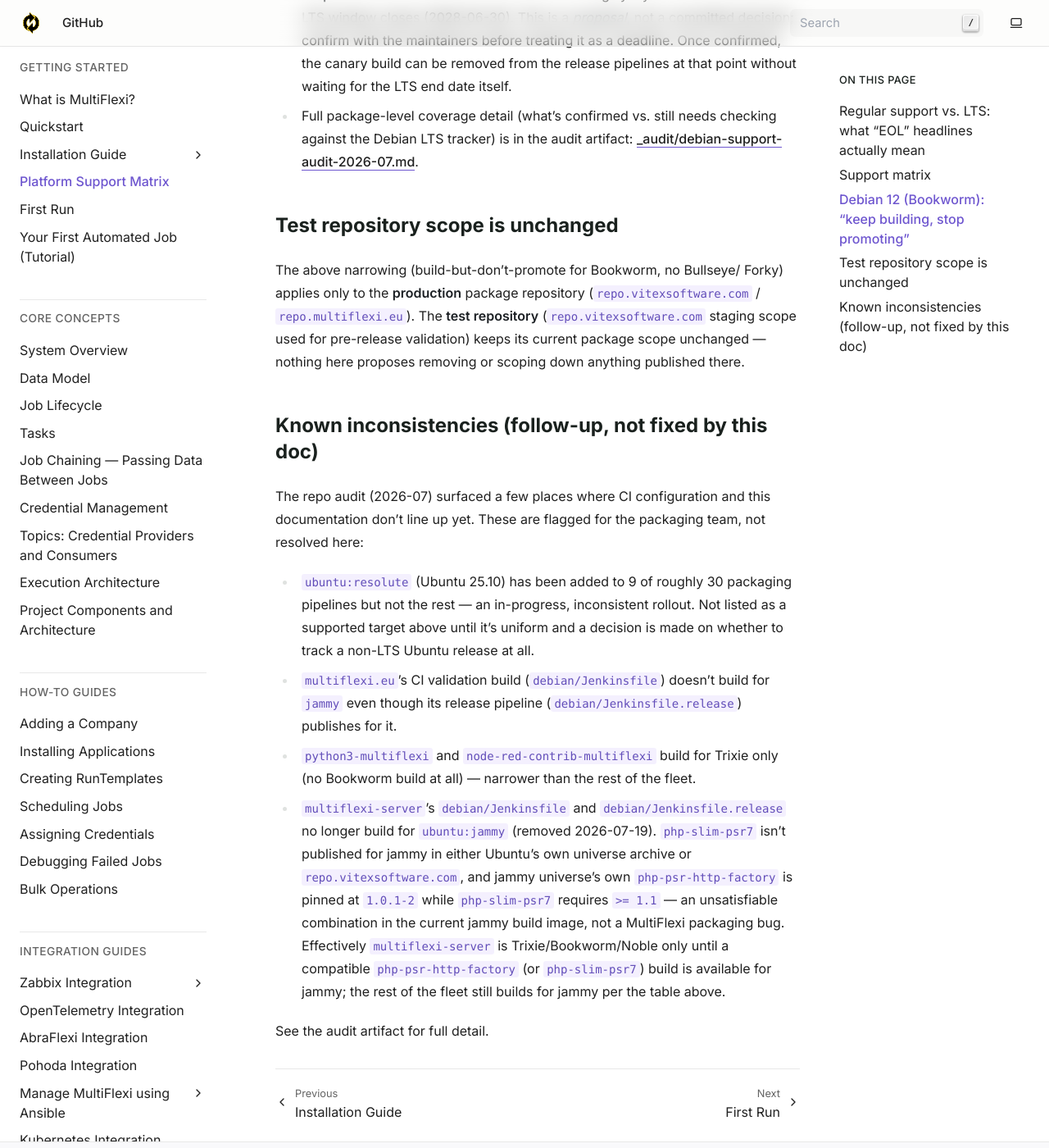
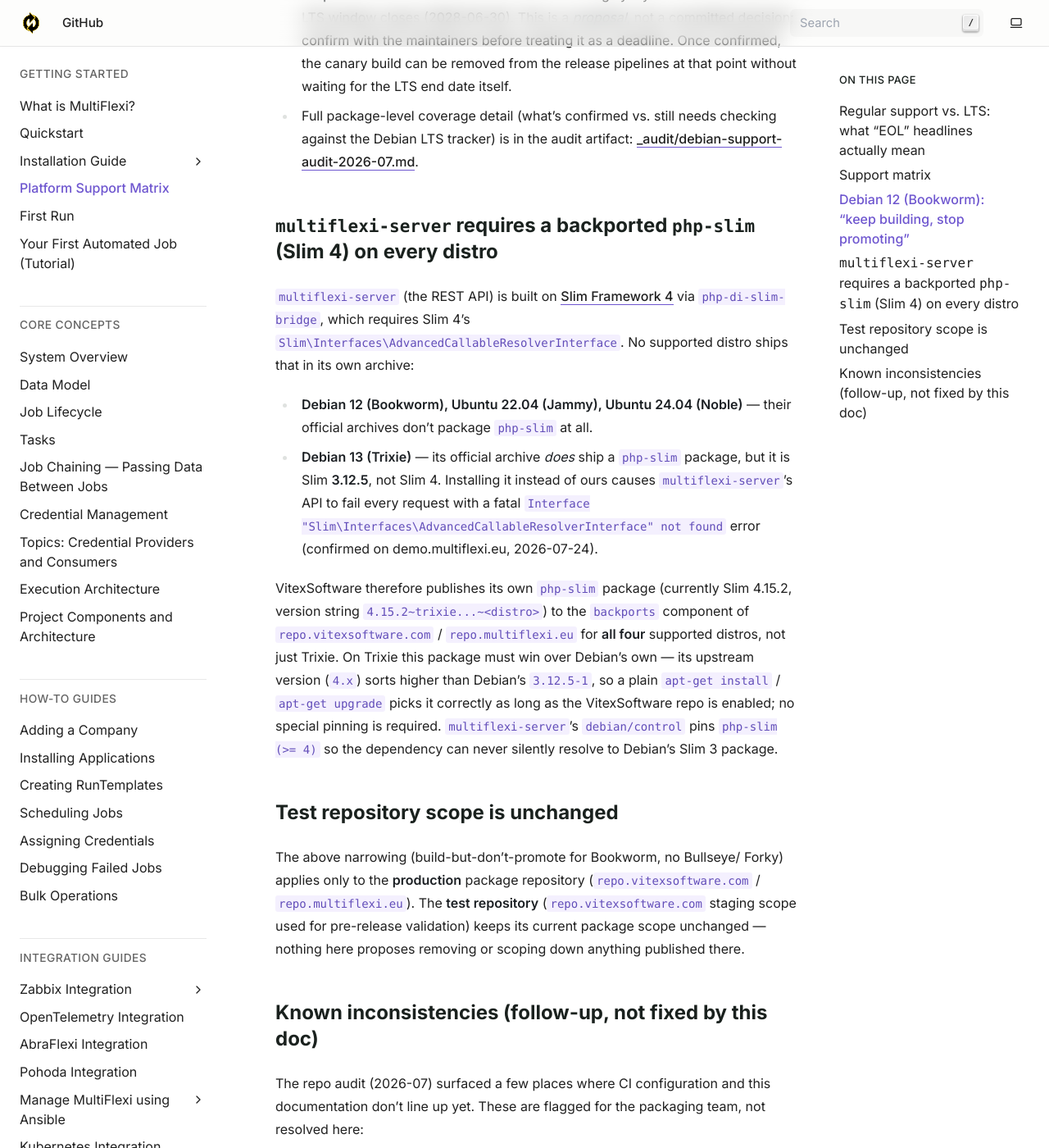
Before and after one commit to VitexSoftware/multiflexi-doc-en, a Sphinx documentation site: the page built from source/platform-support.rst, in a window 1280 px wide and 1400 px high, scrolled down 3124 px. Shown: the whole window at 82% size. Built offline with Sphinx 7.4.7, drawn with Linux system fonts in a browser that asks for light colours.

Commit message:
docs(multiflexi-server): document Slim 4 dependency fix for API outage
Co-Authored-By: Claude Sonnet 5 <noreply@anthropic.com>

```diff
--- a/source/platform-support.rst
+++ b/source/platform-support.rst
@@ -110,6 +110,33 @@ Debian 12 is **not being dropped**. The distinction that matters:
   `_audit/debian-support-audit-2026-07.md
   <https://github.com/VitexSoftware/multiflexi-doc-en/blob/main/_audit/debian-support-audit-2026-07.md>`_.
 
+``multiflexi-server`` requires a backported ``php-slim`` (Slim 4) on every distro
+------------------------------------------------------------------------------------
+
+``multiflexi-server`` (the REST API) is built on `Slim Framework 4
+<https://www.slimframework.com/>`_ via ``php-di-slim-bridge``, which requires
+Slim 4's ``Slim\Interfaces\AdvancedCallableResolverInterface``. No supported
+distro ships that in its own archive:
+
+- **Debian 12 (Bookworm), Ubuntu 22.04 (Jammy), Ubuntu 24.04 (Noble)** —
+  their official archives don't package ``php-slim`` at all.
+- **Debian 13 (Trixie)** — its official archive *does* ship a ``php-slim``
+  package, but it is Slim **3.12.5**, not Slim 4. Installing it instead of
+  ours causes ``multiflexi-server``'s API to fail every request with a fatal
+  ``Interface "Slim\Interfaces\AdvancedCallableResolverInterface" not
+  found`` error (confirmed on demo.multiflexi.eu, 2026-07-24).
+
+VitexSoftware therefore publishes its own ``php-slim`` package (currently
+Slim 4.15.2, version string ``4.15.2~trixie...~<distro>``) to the
+``backports`` component of ``repo.vitexsoftware.com`` / ``repo.multiflexi.eu``
+for **all four** supported distros, not just Trixie. On Trixie this package
+must win over Debian's own — its upstream version (``4.x``) sorts higher
+than Debian's ``3.12.5-1``, so a plain ``apt-get install`` / ``apt-get
+upgrade`` picks it correctly as long as the VitexSoftware repo is enabled;
+no special pinning is required. ``multiflexi-server``'s ``debian/control``
+pins ``php-slim (>= 4)`` so the dependency can never silently resolve to
+Debian's Slim 3 package.
+
 Test repository scope is unchanged
 -------------------------------------
 
```
